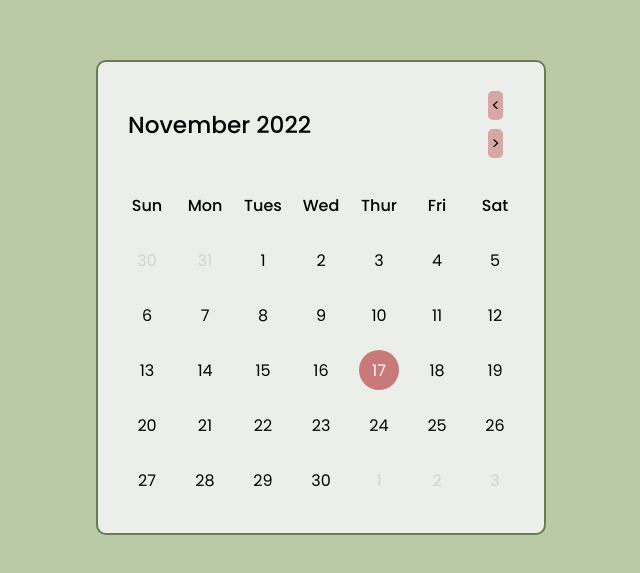
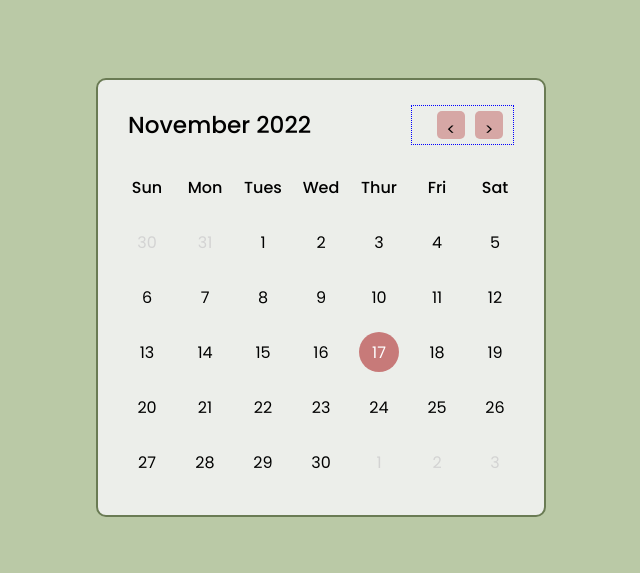
Before and after one commit to juanmatthew/calendar-project, a plain HTML site: page index.html in a window 1280 px wide. Shown: the part 103-676 px from the top of the page, without its empty margins (319-959 px from the left). Drawn offline with Linux system fonts and the light colour scheme.

Commit message:
Fixed the chevron buttons

```diff
--- a/main.css
+++ b/main.css
@@ -34,16 +34,19 @@ header .current-date {
     font-weight: 500;
 }
 
-/* header .icons {
+header .icons {
+    display: flex;
+    align-items: center;
+    justify-content:space-between;
     border: 1px dotted blue;
     padding: 0 20px;
-} */
+}
 
 header .icons span {
     height: 28px;
     width: 28px;
-    margin: 0 1px;
-    padding: 3px;
+    margin: 5px;
+    padding: 0;
     cursor: pointer;
     text-align: center;
     line-height: 38px;
```
